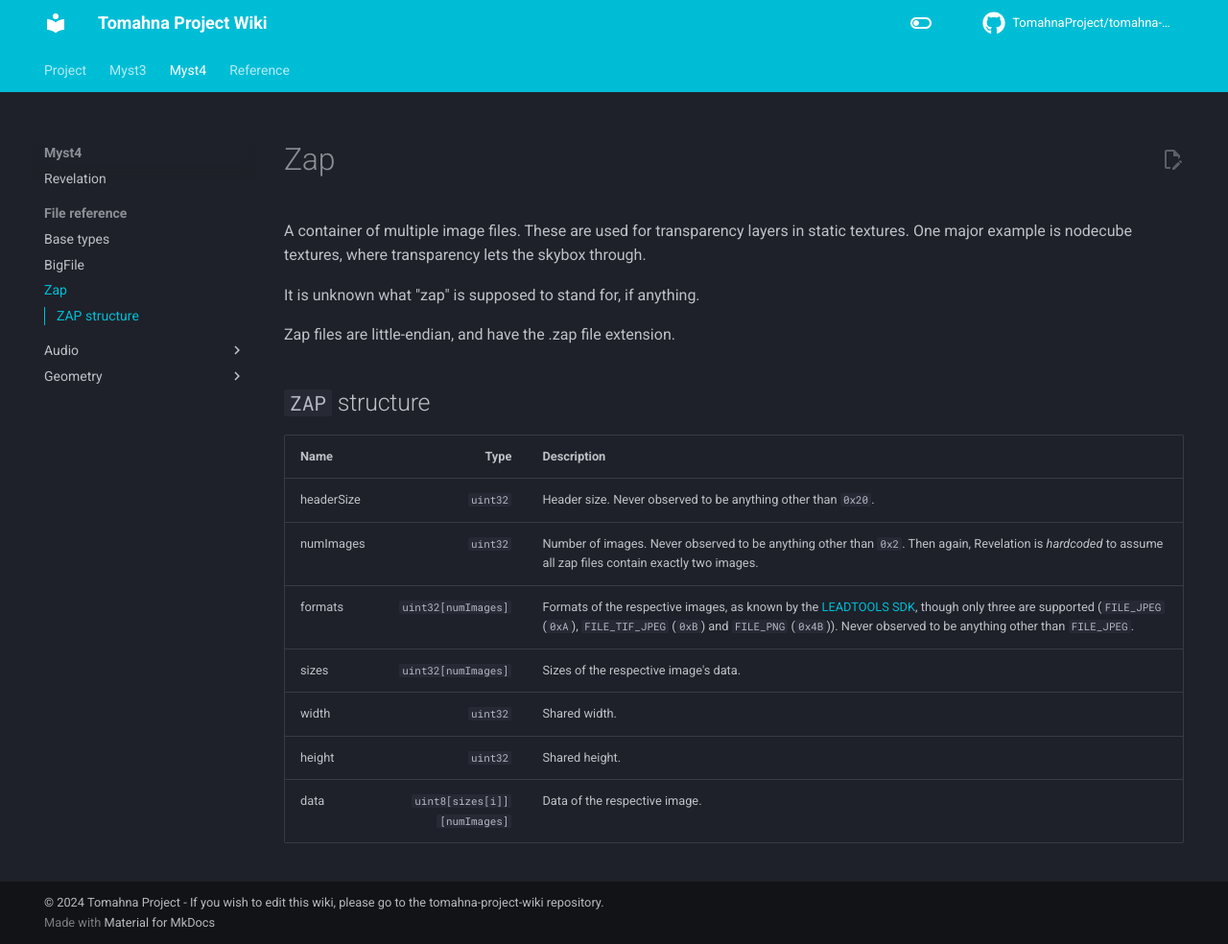
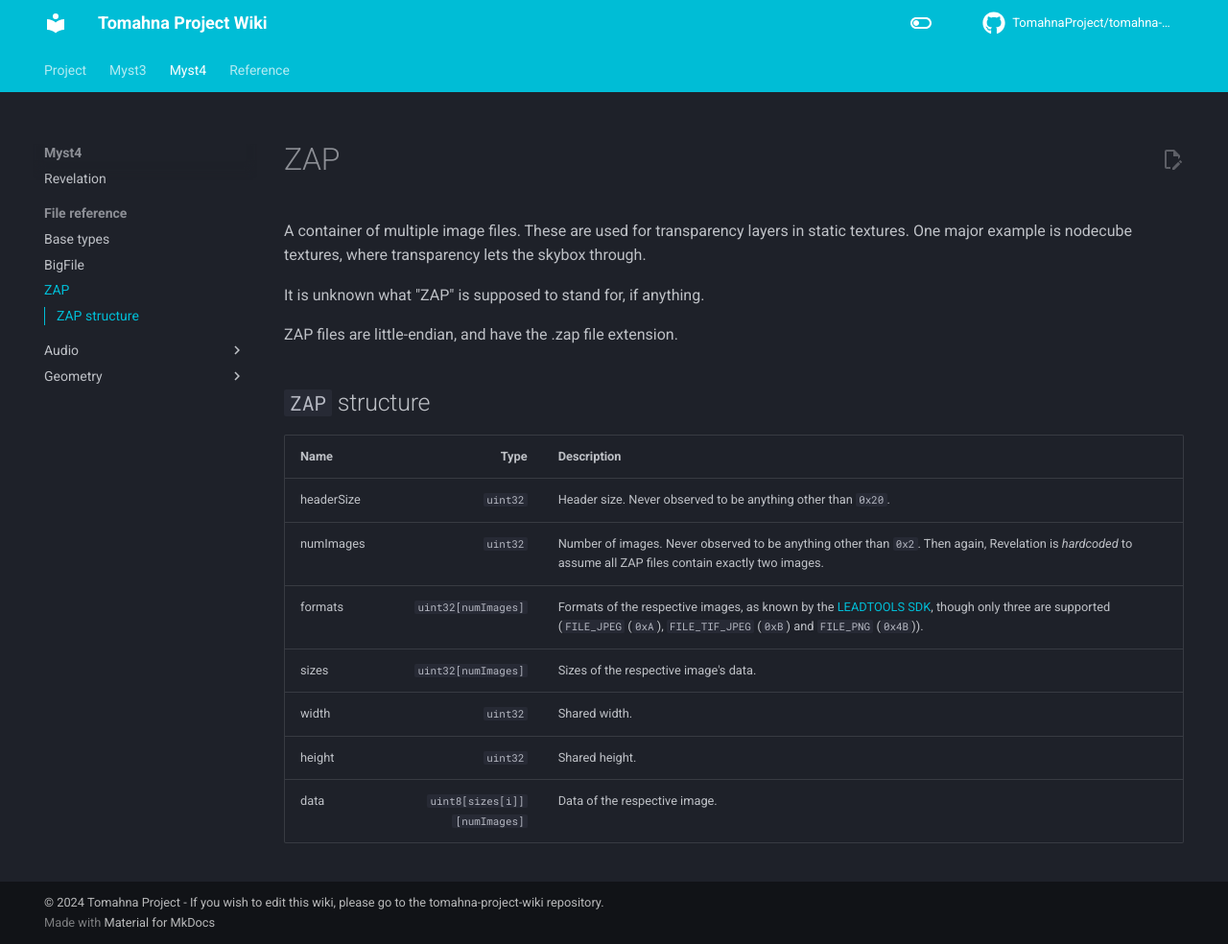
Before and after one commit to TomahnaProject/tomahna-project-wiki, an MkDocs documentation site: the page built from docs/myst4/file-reference/zap.md, in a window 1280 px wide and 984 px high. Shown: the whole window at 96% size. Built offline with MkDocs 1.6.1 and Material for MkDocs 9.7.7, drawn with Linux system fonts in a browser that asks for light colours; comment, search, counter and statistics services are not loaded.

Commit message:
Improve Myst4 ZAP docs
There are known instances of (embedded) ZAP files containing PNG images

```diff
--- a/docs/myst4/file-reference/zap.md
+++ b/docs/myst4/file-reference/zap.md
@@ -1,18 +1,18 @@
-# Zap
+# ZAP
 
 A container of multiple image files. These are used for transparency layers in static textures. One major example is nodecube textures, where transparency lets the skybox through.
 
-It is unknown what "zap" is supposed to stand for, if anything.
+It is unknown what "ZAP" is supposed to stand for, if anything.
 
-Zap files are little-endian, and have the .zap file extension.
+ZAP files are little-endian, and have the .zap file extension.
 
 ## `ZAP` structure
 
 | Name | Type | Description |
 | :-- | --: | --- |
 | headerSize | `uint32` | Header size. Never observed to be anything other than `0x20`. |
-| numImages | `uint32` | Number of images. Never observed to be anything other than `0x2`. Then again, Revelation is _hardcoded_ to assume all zap files contain exactly two images. |
-| formats | `uint32[numImages]` | Formats of the respective images, as known by the [LEADTOOLS SDK](https://www.leadtools.com/help/sdk/main/api), though only three are supported (`FILE_JPEG` (`0xA`), `FILE_TIF_JPEG` (`0xB`) and `FILE_PNG` (`0x4B`)). Never observed to be anything other than `FILE_JPEG`. |
+| numImages | `uint32` | Number of images. Never observed to be anything other than `0x2`. Then again, Revelation is _hardcoded_ to assume all ZAP files contain exactly two images. |
+| formats | `uint32[numImages]` | Formats of the respective images, as known by the [LEADTOOLS SDK](https://www.leadtools.com/help/sdk/main/api), though only three are supported (`FILE_JPEG` (`0xA`), `FILE_TIF_JPEG` (`0xB`) and `FILE_PNG` (`0x4B`)). |
 | sizes | `uint32[numImages]` | Sizes of the respective image's data. |
 | width | `uint32` | Shared width. |
 | height | `uint32` | Shared height. |
```
Also changed, not shown: 1 other file.
